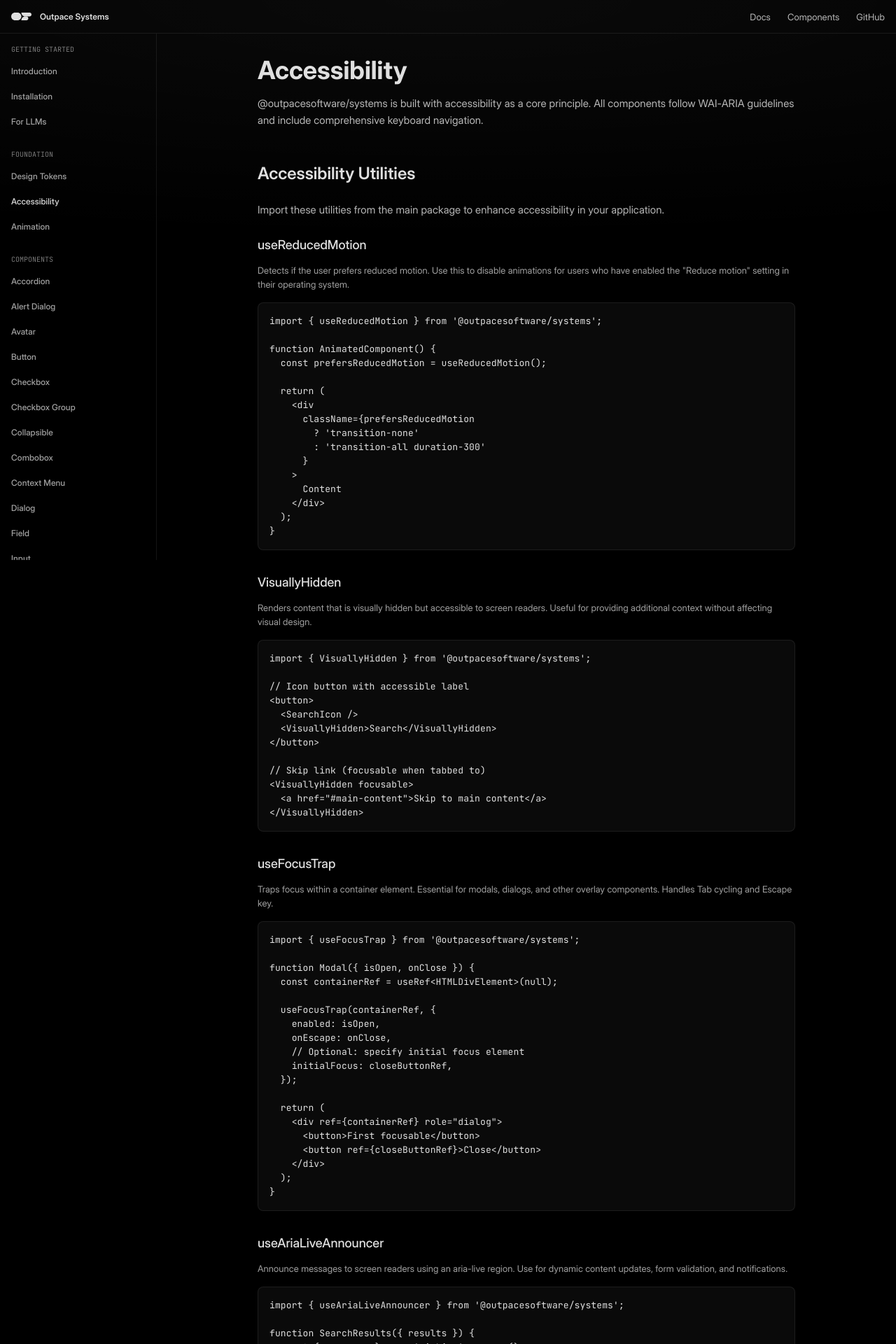
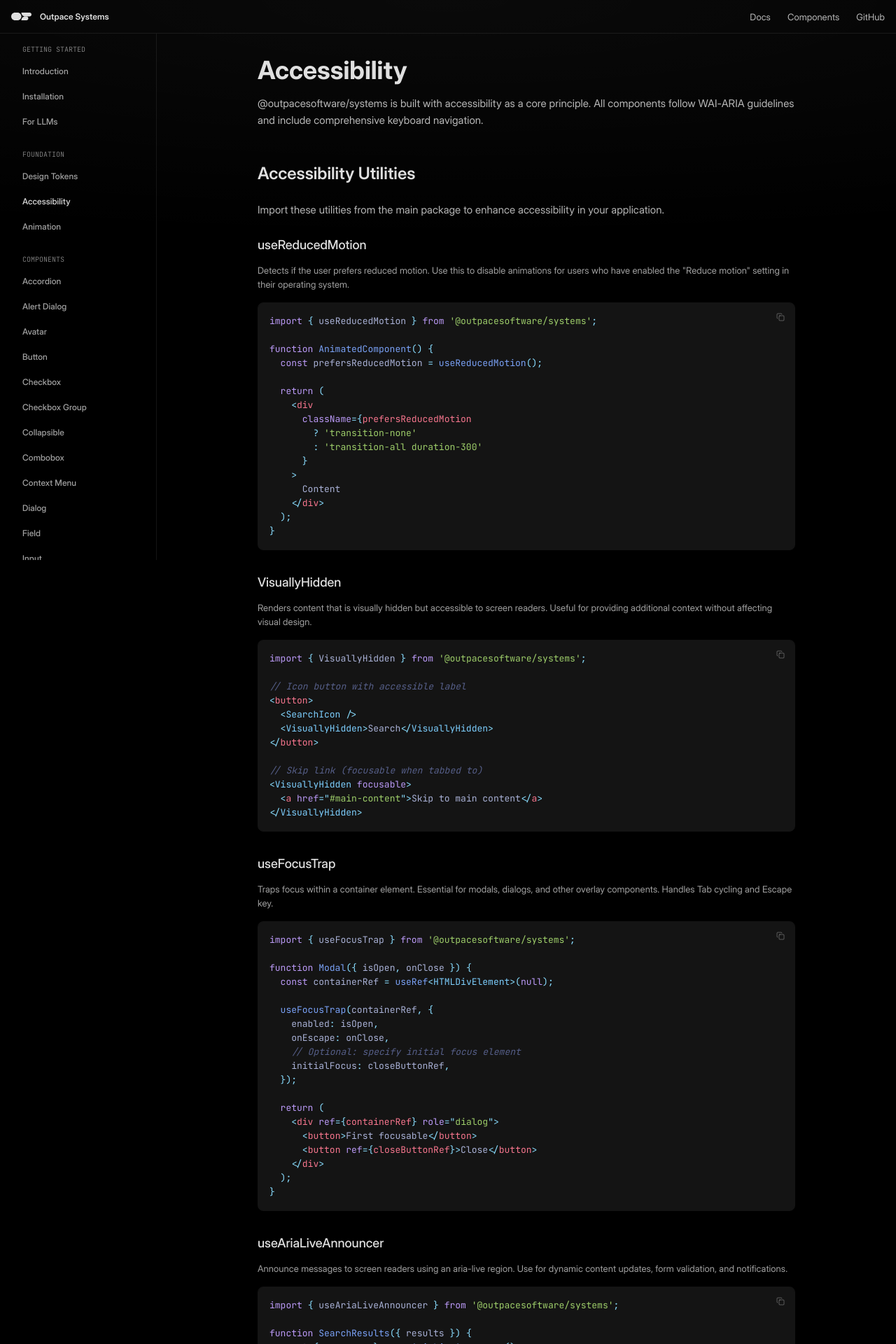
Before and after one commit to outpacesoftware/systems, a Next.js app: page /docs/accessibility in a window 1280 px wide. Shown: the top 1920 px of the page at 70% size. Built offline with nearby package versions, Linux system fonts and the light colour scheme.

Commit message:
style: update background to 4% white on black (#141414)

```diff
--- a/app/docs/accessibility/page.tsx
+++ b/app/docs/accessibility/page.tsx
@@ -1,4 +1,6 @@
 "use client";
+
+import { CodeBlock } from "@/components/docs/CodeBlock";
 
 export default function AccessibilityPage() {
 	return (
@@ -30,9 +32,9 @@ export default function AccessibilityPage() {
 						animations for users who have enabled the &quot;Reduce motion&quot;
 						setting in their operating system.
 					</p>
-					<div className="bg-white/4 border border-white/8 rounded-lg p-4 overflow-x-auto">
-						<pre className="text-[13px] leading-5 text-white/88 tracking-[0.12px]">
-							{`import { useReducedMotion } from '@outpacesoftware/systems';
+					<CodeBlock
+						language="tsx"
+						code={`import { useReducedMotion } from '@outpacesoftware/systems';
 
 function AnimatedComponent() {
   const prefersReducedMotion = useReducedMotion();
@@ -48,8 +50,7 @@ function AnimatedComponent() {
     </div>
   );
 }`}
-						</pre>
-					</div>
+					/>
 				</div>
 
 				{/* VisuallyHidden */}
@@ -62,9 +63,9 @@ function AnimatedComponent() {
 						readers. Useful for providing additional context without affecting
 						visual design.
 					</p>
-					<div className="bg-white/4 border border-white/8 rounded-lg p-4 overflow-x-auto">
-						<pre className="text-[13px] leading-5 text-white/88 tracking-[0.12px]">
-							{`import { VisuallyHidden } from '@outpacesoftware/systems';
+					<CodeBlock
+						language="tsx"
+						code={`import { VisuallyHidden } from '@outpacesoftware/systems';
 
 // Icon button with accessible label
 <button>
@@ -76,8 +77,7 @@ function AnimatedComponent() {
 <VisuallyHidden focusable>
   <a href="#main-content">Skip to main content</a>
 </VisuallyHidden>`}
-						</pre>
-					</div>
+					/>
 				</div>
 
 				{/* useFocusTrap */}
@@ -90,9 +90,9 @@ function AnimatedComponent() {
 						dialogs, and other overlay components. Handles Tab cycling and
 						Escape key.
 					</p>
-					<div className="bg-white/4 border border-white/8 rounded-lg p-4 overflow-x-auto">
-						<pre className="text-[13px] leading-5 text-white/88 tracking-[0.12px]">
-							{`import { useFocusTrap } from '@outpacesoftware/systems';
+					<CodeBlock
+						language="tsx"
+						code={`import { useFocusTrap } from '@outpacesoftware/systems';
 
 function Modal({ isOpen, onClose }) {
   const containerRef = useRef<HTMLDivElement>(null);
@@ -111,8 +111,7 @@ function Modal({ isOpen, onClose }) {
     </div>
   );
 }`}
-						</pre>
-					</div>
+					/>
 				</div>
 
 				{/* useAriaLiveAnnouncer */}
@@ -124,9 +123,9 @@ function Modal({ isOpen, onClose }) {
 						Announce messages to screen readers using an aria-live region. Use
 						for dynamic content updates, form validation, and notifications.
 					</p>
-					<div className="bg-white/4 border border-white/8 rounded-lg p-4 overflow-x-auto">
-						<pre className="text-[13px] leading-5 text-white/88 tracking-[0.12px]">
-							{`import { useAriaLiveAnnouncer } from '@outpacesoftware/systems';
+					<CodeBlock
+						language="tsx"
+						code={`import { useAriaLiveAnnouncer } from '@outpacesoftware/systems';
 
 function SearchResults({ results }) {
   const { announce } = useAriaLiveAnnouncer();
@@ -143,8 +142,7 @@ const { announce } = useAriaLiveAnnouncer({
   politeness: 'assertive'
 });
 announce('Error: Invalid email address');`}
-						</pre>
-					</div>
+					/>
 				</div>
 			</section>
 
@@ -369,9 +367,9 @@ announce('Error: Invalid email address');`}
 					form controls.
 				</p>
 
-				<div className="bg-white/4 border border-white/8 rounded-lg p-4 overflow-x-auto">
-					<pre className="text-[13px] leading-5 text-white/88 tracking-[0.12px]">
-						{`import { Primitives } from '@outpacesoftware/systems';
+				<CodeBlock
+					language="tsx"
+					code={`import { Primitives } from '@outpacesoftware/systems';
 
 const { Field } = Primitives;
 
@@ -394,8 +392,7 @@ const { Field } = Primitives;
 // - aria-errormessage (when hasError is true)
 // - aria-required (when required is true)
 // - disabled (when disabled is true)`}
-					</pre>
-				</div>
+				/>
 			</section>
 
 			{/* Testing */}
--- a/app/docs/animation/page.tsx
+++ b/app/docs/animation/page.tsx
@@ -1,4 +1,6 @@
 "use client";
+
+import { CodeBlock } from "@/components/docs/CodeBlock";
 
 export default function AnimationPage() {
 	return (
@@ -20,14 +22,15 @@ export default function AnimationPage() {
 					animations:
 				</p>
 
-				<div className="bg-white/4 border border-white/8 rounded-lg p-4 overflow-x-auto mb-6">
-					<pre className="text-[13px] leading-5 text-white/88 tracking-[0.12px]">
-						{`npm install gsap
+				<div className="mb-6">
+					<CodeBlock
+						language="bash"
+						code={`npm install gsap
 # or
 pnpm add gsap
 # or
 yarn add gsap`}
-					</pre>
+					/>
 				</div>
 
 				<div className="bg-amber-500/10 border border-amber-500/20 rounded-lg p-4">
--- a/app/docs/tokens/page.tsx
+++ b/app/docs/tokens/page.tsx
@@ -1,5 +1,6 @@
 "use client";
 
+import { CodeBlock } from "@/components/docs/CodeBlock";
 import { useState } from "react";
 
 // Color tokens
@@ -255,9 +256,9 @@ export default function TokensPage() {
 					<h3 className="text-[10px] leading-[13px] font-medium text-white/48 uppercase tracking-wider mb-4">
 						Usage
 					</h3>
-					<div className="bg-white/4 border border-white/8 rounded-lg p-4 overflow-x-auto">
-						<pre className="text-[13px] leading-4 text-white/88 tracking-[0.12px]">
-							{`{/* Size classes */}
+					<CodeBlock
+						language="tsx"
+						code={`{/* Size classes */}
 <p className="text-xs">Extra small text</p>
 <p className="text-sm">Small text</p>
 <p className="text-base">Base text</p>
@@ -273,8 +274,7 @@ export default function TokensPage() {
 {/* Combined */}
 <h1 className="text-4xl font-bold">Page Title</h1>
 <p className="text-lg text-white/70">Subtitle text</p>`}
-						</pre>
-					</div>
+					/>
 				</div>
 			</section>
 
@@ -300,9 +300,9 @@ export default function TokensPage() {
 						</div>
 					))}
 				</div>
-				<div className="bg-white/4 border border-white/8 rounded-lg p-4">
-					<pre className="text-[13px] leading-4 text-white/88 tracking-[0.12px]">
-						{`{/* Padding */}
+				<CodeBlock
+					language="tsx"
+					code={`{/* Padding */}
 <div className="p-4">16px padding</div>
 <div className="px-6 py-3">24px horizontal, 12px vertical</div>
 
@@ -312,8 +312,7 @@ export default function TokensPage() {
 
 {/* Gap */}
 <div className="flex gap-4">16px gap between items</div>`}
-					</pre>
-				</div>
+				/>
 			</section>
 		</div>
 	);
--- a/app/globals.css
+++ b/app/globals.css
@@ -11,7 +11,7 @@ html {
 }
 
 :root {
-  --background: #0A0A0A;
+  --background: #141414;
   --background-gradient: radial-gradient(137.28% 42.82% at 49.87% 0%, rgba(255, 255, 255, 0.04) 0%, rgba(255, 255, 255, 0.00) 100%), #0A0A0A;
   --foreground: rgba(255, 255, 255, 0.88);
   --font-display: var(--font-display), "InterDisplay", sans-serif;
@@ -95,6 +95,15 @@ body {
   background: radial-gradient(137.28% 42.82% at 49.87% 0%, rgba(255, 255, 255, 0.04) 0%, rgba(255, 255, 255, 0.00) 100%);
   pointer-events: none;
   z-index: 100;
+}
+
+/* Hide scrollbar utility */
+.scrollbar-none {
+  -ms-overflow-style: none;
+  scrollbar-width: none;
+}
+.scrollbar-none::-webkit-scrollbar {
+  display: none;
 }
 
 /* ============================================================================
--- a/components/docs/Sidebar.tsx
+++ b/components/docs/Sidebar.tsx
@@ -98,7 +98,7 @@ export function Sidebar({ mobileOpen, onClose }: SidebarProps) {
           h-[calc(100vh-3rem)]
           bg-black lg:bg-transparent
           border-r border-white/8
-          overflow-y-auto px-4
+          overflow-y-auto px-8 scrollbar-none
           transform transition-transform duration-200 ease-out
           ${mobileOpen ? "translate-x-0" : "-translate-x-full lg:translate-x-0"}
         `}
```
